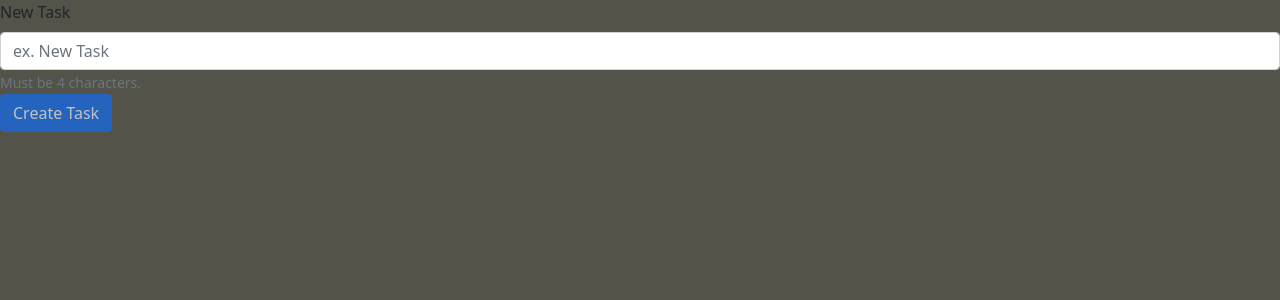
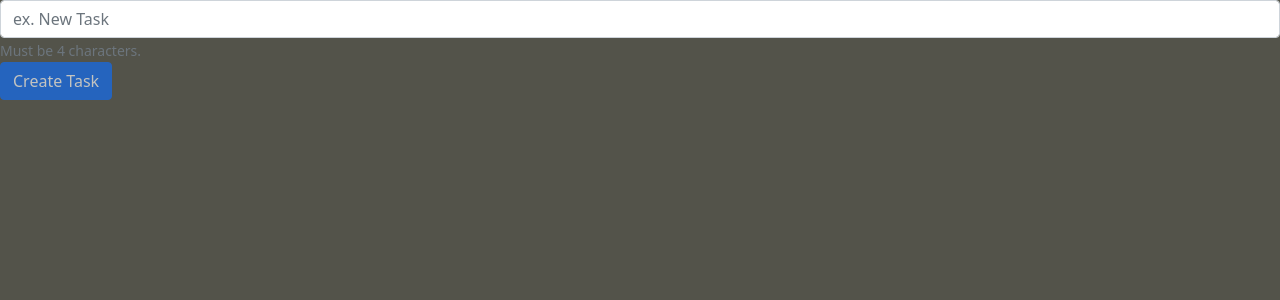
Before and after one commit to Tiagu99/desafio-ebytr-front-end, a React (Create React App) app: page / in a window 1280 px wide. Shown: the top 300 px of the page. Built offline with nearby package versions, Linux system fonts and the light colour scheme.

Commit message:
refactor: remove label new task

```diff
--- a/src/components/TaskForm/index.js
+++ b/src/components/TaskForm/index.js
@@ -22,10 +22,8 @@ const TaskForm = ({ callbackList }) => {
   return(
     <div>
       <div className="">
-        <Form.Label htmlFor="inputTask">New Task</Form.Label>
         <Form.Control
           type="text"
-          id="inputTask"
           name="inputTask"
           aria-describedby="inputTaskHelp"
           placeholder="ex. New Task"
```
